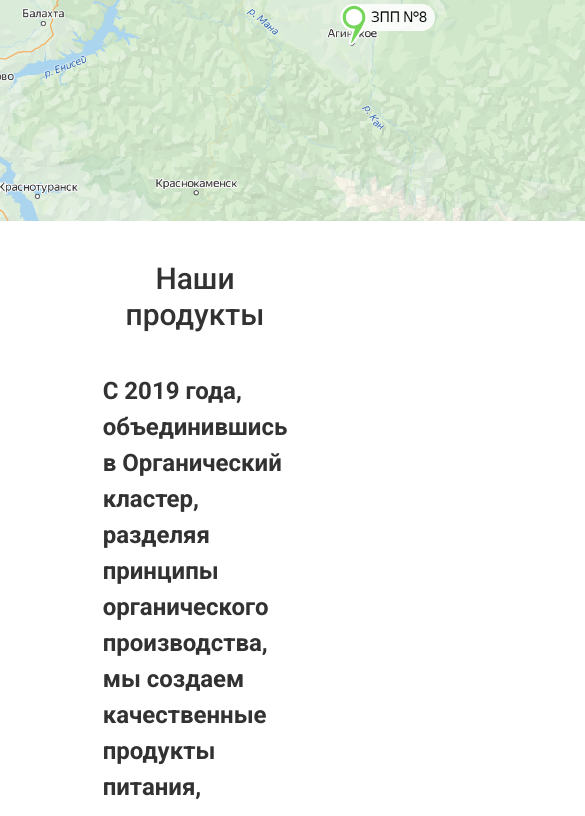
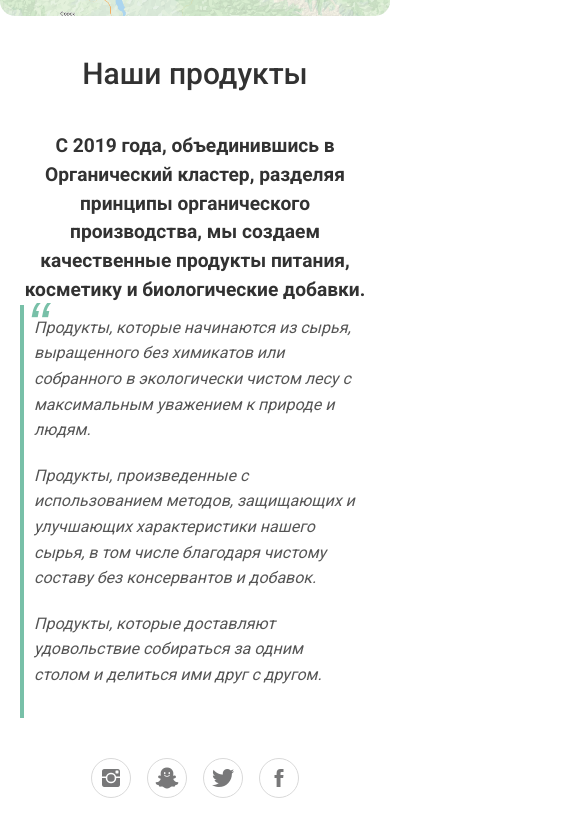
Before and after one commit to Kacep91/cedar-frontend, a React app: page /aboutUs in a window 390 px wide. Shown: the part 1000-1816 px from the top of the page, 585 px wide, since content can reach past the window. Built offline with nearby package versions, Linux system fonts and the light colour scheme.

Commit message:
Added adaptive for AboutUs + added goods section

```diff
--- a/src/assets/css/main.css
+++ b/src/assets/css/main.css
@@ -297,12 +297,6 @@ button {
   padding: 0 1.5rem 1.5rem 1.5rem;
 }
 
-.sortingButton .p-dropdown-label.p-inputtext,
-.sortingButton .p-dropdown .p-dropdown-clear-icon,
-.sortingButton .p-dropdown-trigger {
-  color: white !important;
-}
-
 .noScroll {
   overflow: hidden;
 }
@@ -511,3 +505,41 @@ ol.gradient-list > li + li {
     max-width: 800px;
   }
 }
+
+@media screen and (max-width: 1024px) {
+  .bigQuote blockquote {
+    font-size: 1em;
+    width: 100%;
+    margin: 25px auto;
+    font-style: italic;
+    color: #555555;
+    padding: 1em 25px 1em 45px;
+    border-left: 8px solid #78c0a8;
+    line-height: 1.6;
+    position: relative;
+  }
+}
+
+@media screen and (max-width: 460px) {
+  .bigQuote blockquote {
+    font-size: 1em;
+    width: 100%;
+    margin: 0px auto;
+    font-style: italic;
+    color: #555555;
+    padding: 10px;
+    border-left: 4px solid #78c0a8;
+    line-height: 1.6;
+    position: relative;
+  }
+
+  blockquote::before {
+    font-family: Arial;
+    content: "\201C";
+    color: #78c0a8;
+    font-size: 4em;
+    position: absolute;
+    left: 3px;
+    top: -30px;
+  }
+}
--- a/src/components/App.tsx
+++ b/src/components/App.tsx
@@ -19,6 +19,7 @@ import { AboutUs } from "./UI/AboutUs";
 import { PastaRecipe } from "./Recipes/PastaRecipe";
 import { RisottoRecipe } from "./Recipes/RisottoRecipe";
 import { ToastRecipe } from "./Recipes/ToastRecipe";
+import { Goods } from "./UI/Goods";
 
 const AppWrapper = styled.div`
   margin: 0 auto;
@@ -80,46 +81,12 @@ const AppRoutes = () => {
           // </AuthRoute>
         }
       />
-      <Route
-        path={"/cart"}
-        element={
-          // <AuthRoute>
-          <Cart />
-          // </AuthRoute>
-        }
-      />
-      <Route
-        path={"/aboutUs"}
-        element={
-          // <AuthRoute>
-          <AboutUs />
-          // </AuthRoute>
-        }
-      />
-      <Route
-        path={"/pastaRecipe"}
-        element={
-          // <AuthRoute>
-          <PastaRecipe />
-          // </AuthRoute>
-        }
-      />
-      <Route
-        path={"/risottoRecipe"}
-        element={
-          // <AuthRoute>
-          <RisottoRecipe />
-          // </AuthRoute>
-        }
-      />
-      <Route
-        path={"/toastRecipe"}
-        element={
-          // <AuthRoute>
-          <ToastRecipe />
-          // </AuthRoute>
-        }
-      />
+      <Route path={"/cart"} element={<Cart />} />
+      <Route path={"/goods"} element={<Goods />} />
+      <Route path={"/aboutUs"} element={<AboutUs />} />
+      <Route path={"/pastaRecipe"} element={<PastaRecipe />} />
+      <Route path={"/risottoRecipe"} element={<RisottoRecipe />} />
+      <Route path={"/toastRecipe"} element={<ToastRecipe />} />
 
       <Route path={"/"} element={<MainPage />} />
 
--- a/src/components/Cart.tsx
+++ b/src/components/Cart.tsx
@@ -205,8 +205,8 @@ export const Cart = () => {
             </span>
           )}
           <Dropdown
-            defaultValue={item.amount}
-            value={item.amount}
+            defaultValue={item.amount || 1}
+            value={item.amount || 1}
             onChange={(e) => {
               dispatch(
                 CartActions.setItem({ ...item, amount: e.target.value }),
--- a/src/components/ItemListUnit/index.tsx
+++ b/src/components/ItemListUnit/index.tsx
@@ -39,35 +39,6 @@ export const ItemListUnit = (props: ProductCardType) => {
     <>
       <Toast ref={toast} />
       <ProductCard>
-        <div className="shop-item-badges">
-          {props.isSale && (
-            <div className="shop-item-badge">
-              <div className="b-badge b-badge-sale">
-                <img src={sale} width="60" alt="" />
-                <span className="b-badge-text">Скидка</span>
-              </div>
-            </div>
-          )}
-          {props.isHit && (
-            <div className="shop-item-badge">
-              <div className="b-badge b-badge-hit">
-                <img src={hit} width="60" height={60} alt="Хит продаж" />
-                <span className="b-badge-text">
-                  Хит <br />
-                  продаж
-                </span>
-              </div>
-            </div>
-          )}
-          {props.isNew && (
-            <div className="shop-item-badge">
-              <div className="b-badge b-badge-new">
-                <div className="b-badge-icon"></div>
-                <span className="b-badge-text">Новинка</span>
-              </div>
-            </div>
-          )}
-        </div>
         <ProductImage
           src={`${props.image || placeHolder}`}
           width="250"
@@ -153,7 +124,7 @@ export const ItemListUnit = (props: ProductCardType) => {
                 });
               }}
             >
-              Купить{" "}
+              Купить
               <i
                 className="pi pi-cart-plus"
                 style={{ color: "#708090", width: "16px", height: "16px" }}
--- a/src/components/UI/BackLink.tsx
+++ b/src/components/UI/BackLink.tsx
@@ -34,5 +34,6 @@ export const BackLinkAtom = styled(NavLink)`
     text-decoration: none;
     font-size: 14px;
     margin-left: 40px;
+    margin-top: 15px;
   }
 `;
--- /dev/null
+++ b/src/components/UI/Goods.tsx
@@ -0,0 +1,13 @@
+import React from "react";
+import { Bublik } from "./Bublik";
+import MainHeader from "./MainHeader";
+import { GoodsBlock } from "./GoodsBlock";
+
+export const Goods = () => {
+  return (
+    <>
+      <MainHeader isCart={true} />
+      <GoodsBlock />
+    </>
+  );
+};
--- a/src/components/UI/GoodsBlock.tsx
+++ b/src/components/UI/GoodsBlock.tsx
@@ -93,7 +93,14 @@ export const GoodsBlock = () => {
 
   return (
     <>
-      <SortingHeader>
+      <div
+        style={{
+          display: "flex",
+          justifyContent: "flex-end",
+          marginTop: "40px",
+          marginRight: "40px",
+        }}
+      >
         <Dropdown
           defaultValue={sorting}
           value={sorting}
@@ -105,13 +112,13 @@ export const GoodsBlock = () => {
             display: "flex",
             justifyContent: "space-between",
             height: "40px",
-            backgroundColor: "#008054",
+            backgroundColor: "#FFFFFF",
             width: "240px",
-            color: "white",
+            color: "black",
             outline: "none",
           }}
         />
-      </SortingHeader>
+      </div>
       {isLoading ? (
         <div
           style={{
--- a/src/components/UI/NavigationHeader.tsx
+++ b/src/components/UI/NavigationHeader.tsx
@@ -388,9 +388,9 @@ export function Navbar({
           <AdditionalInfoWrapper isOpened={isProductsPopupVisible}>
             <AdditionalInfoGrid isOpened={isProductsPopupVisible}>
               <GridSectionFavourite>
-                <h4>Избранное</h4>
-                <a href="#">
-                  <h5>Перейти к просмотру избранных товаров</h5>
+                <h4>Каталог</h4>
+                <a href="/goods">
+                  <h5>Перейти к просмотру товаров</h5>
                 </a>
               </GridSectionFavourite>
 
--- a/src/components/atoms.tsx
+++ b/src/components/atoms.tsx
@@ -264,14 +264,6 @@ export const ProductCard = styled.div`
   outline: none;
   border-radius: 0px;
   transition: all 0.1s;
-  border-bottom: thin solid grey;
-
-  &:hover {
-    outline: thin solid grey;
-    transition: all 0.2s;
-    border-bottom: none;
-    border-radius: 25px;
-  }
 `;
 export const ProductImage = styled(Image)`
   width: 250px;
@@ -345,7 +337,6 @@ export const ProductBuyButton = styled.div<{ isDelete?: boolean }>`
   max-width: 120px;
   width: 120px;
   outline: thin solid black;
-  border-radius: 15px;
   padding: 10px 10px;
   transition: all 0.2s;
 
@@ -733,10 +724,15 @@ export const AboutUsBlock = styled.div`
   }
 
   @media screen and (max-width: 1024px) {
+    padding: 0 60px;
     h1 {
       font-size: 30px !important;
       text-align: center;
     }
+  }
+
+  @media screen and (max-width: 460px) {
+    padding: 0 20px;
   }
 `;
 
@@ -805,6 +801,9 @@ export const AboutUsText = styled.div`
   @media screen and (max-width: 1024px) {
     font-size: 1.5rem;
   }
+  @media screen and (max-width: 460px) {
+    font-size: 1rem;
+  }
 `;
 
 export const AboutUsContainer = styled.div`
@@ -868,6 +867,16 @@ export const Map = styled.img`
   height: 510px;
   object-fit: cover;
   border-radius: 15px;
+
+  @media screen and (max-width: 1024px) {
+    width: 660px;
+    height: 310px;
+  }
+
+  @media screen and (max-width: 460px) {
+    width: 390px;
+    height: 250px;
+  }
 `;
 export const ProductsText = styled.div`
   font-size: 24px;
@@ -876,6 +885,10 @@ export const ProductsText = styled.div`
 
   @media screen and (max-width: 1024px) {
     font-size: 1.5rem;
+  }
+  @media screen and (max-width: 460px) {
+    font-size: 1.2rem;
+    text-align: center;
   }
 `;
 
@@ -899,6 +912,10 @@ export const BlockQuote = styled.div`
   span {
     font-weight: bold;
     font-size: 26px;
+  }
+
+  @media screen and (max-width: 460px) {
+    font-size: 16px;
   }
 `;
 
```
Also changed, not shown: package.json (+39 -39 lines), src/components/AdminPanel.tsx (+27 -15 lines), 1 other file (tests, documents, lock files or other folders).
